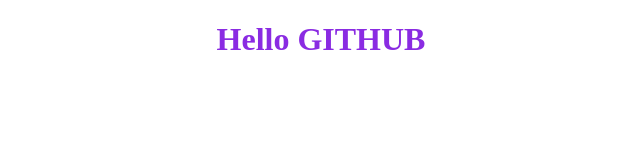
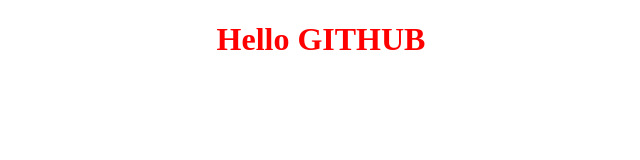
Before and after one commit to lydiamatz/Learning-GITHUB, a plain HTML site: page index.html in a window 1280 px wide. Shown: the whole page, without its empty margins (319-959 px from the left). Drawn offline with Linux system fonts and the light colour scheme.

Commit message:
Created the CSS and JS files

```diff
--- a/index.html
+++ b/index.html
@@ -4,14 +4,10 @@
     <meta charset="UTF-8" />
     <meta name="viewport" content="width=device-width, initial-scale=1.0" />
     <title>Document</title>
+    <link rel="stylesheet" href="style.css" />
   </head>
   <body>
-    <style>
-      h1 {
-        text-align: center;
-        color: blueviolet;
-      }
-    </style>
     <h1>Hello GITHUB</h1>
   </body>
+  <script src="sctipt.js"></script>
 </html>
```
Also changed, not shown: script.js (added).
